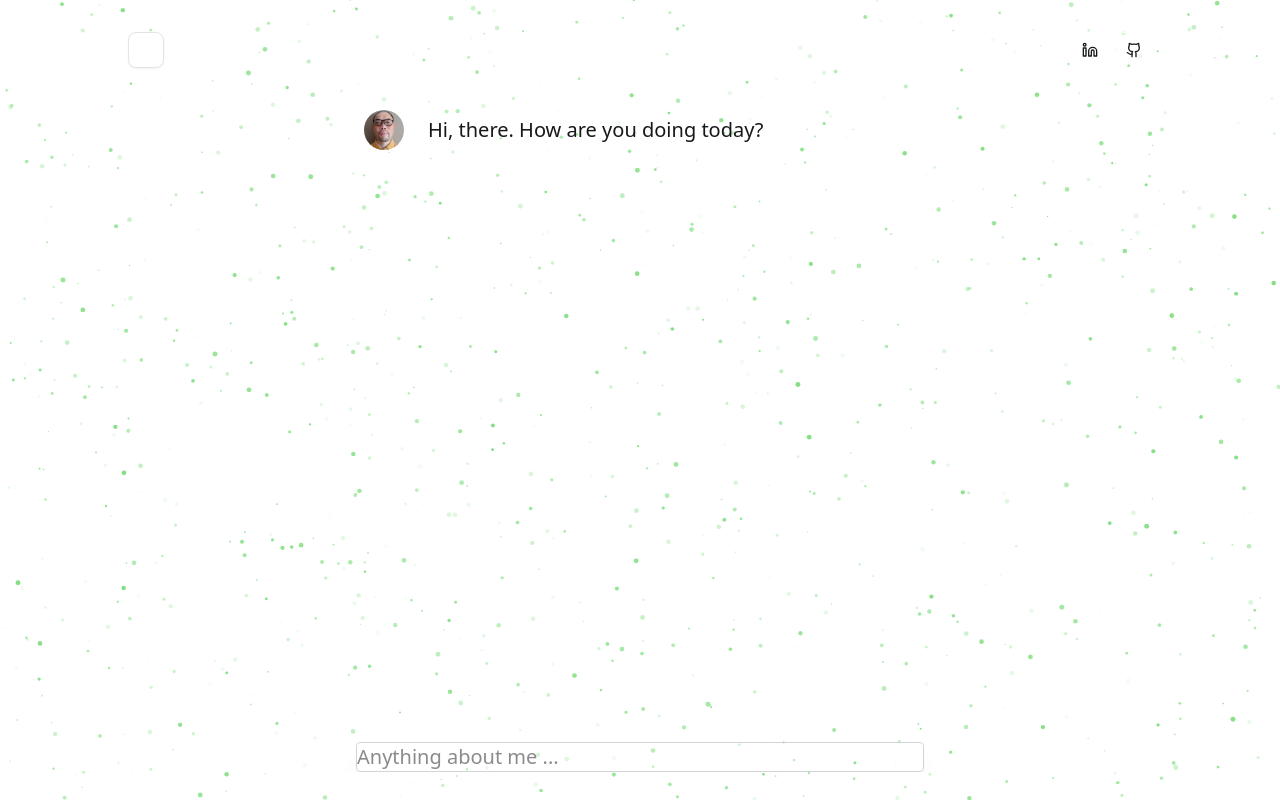
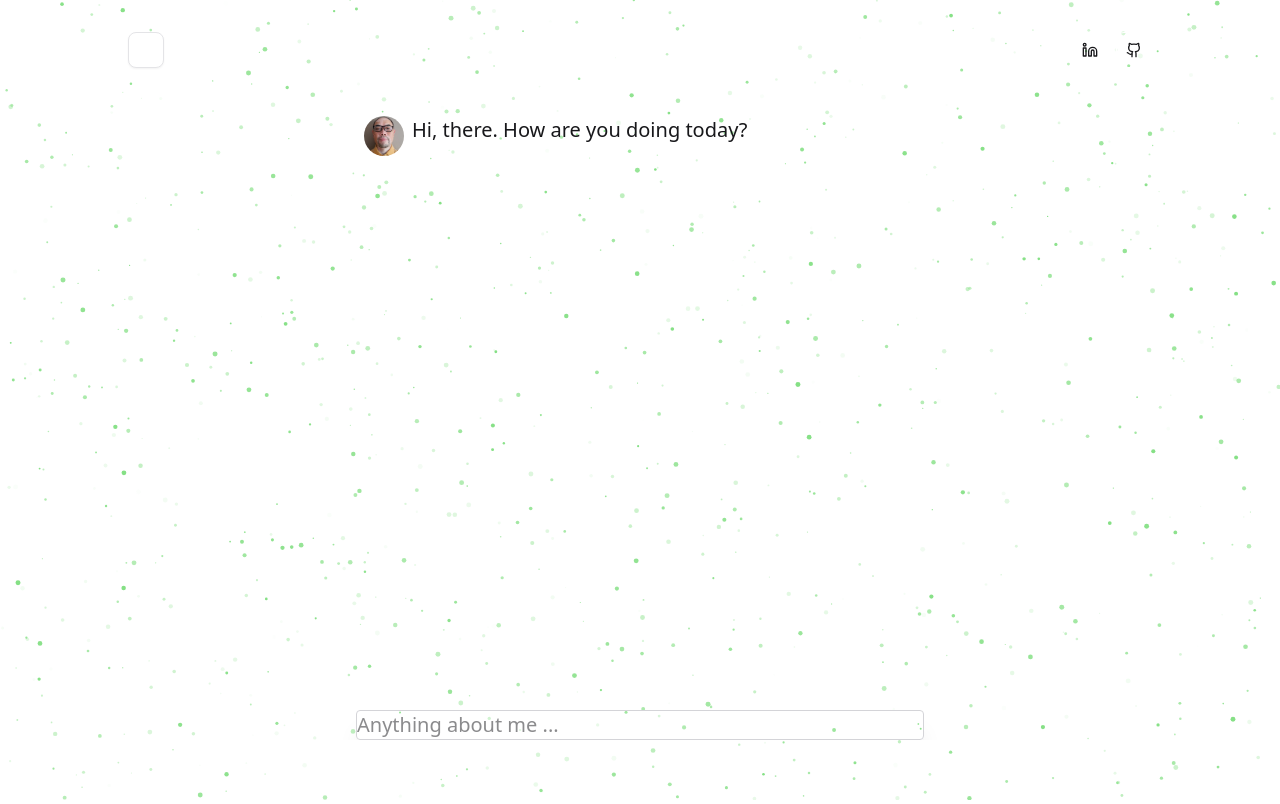
Before and after one commit to alancj731/askme, a Next.js app: page / in a window 1280 px wide. Built offline with nearby package versions, Linux system fonts and the light colour scheme.

Commit message:
temp save

```diff
--- a/src/app/globals.css
+++ b/src/app/globals.css
@@ -57,7 +57,7 @@
   --secondary-foreground: hsl(240, 5.9%, 10%);
   --muted: hsl(240, 4.8%, 95.9%);
   --muted-foreground: hsl(240, 3.8%, 46.1%);
-  --accent: hsl(240, 4.8%, 95.9%);
+  --accent: hsl(240, 19%, 92%);
   --accent-foreground: hsl(240, 5.9%, 10%);
   --destructive: hsl(0, 84.2%, 60.2%);
   --destructive-foreground: hsl(0, 0%, 98%);
@@ -85,7 +85,7 @@
   --secondary-foreground: hsl(0, 0%, 98%);
   --muted: hsl(0, 0%, 15%);
   --muted-foreground: hsl(240, 5%, 64.9%);
-  --accent: hsl(12, 6.5%, 15.1%);
+  --accent: hsl(0, 1%, 19%);
   --accent-foreground: hsl(142, 69%, 42%);
   --destructive: hsl(0, 62.8%, 30.6%);
   --destructive-foreground: hsl(0, 85.7%, 97.3%);
--- a/src/components/chatbox.tsx
+++ b/src/components/chatbox.tsx
@@ -1,6 +1,7 @@
 import Myself from "@/components/myself";
 import { Message, useChat } from "@ai-sdk/react";
-import { useEffect, useState } from "react";
+import { useEffect, useState, useRef } from "react";
+import { User } from "lucide-react";
 
 const initMessage: Message = {
   id: "1",
@@ -23,7 +24,7 @@ export default function ChatBox() {
       const target = initMessage.content;
       const timer = setInterval(() => {
         if (index < target.length) {
-          const current = index
+          const current = index;
           setTypingOutput((prev) => prev + target[current]);
           index++;
         } else {
@@ -50,8 +51,18 @@ export default function ChatBox() {
     handleSubmit(e);
   };
 
+  const messagesEndRef = useRef<HTMLDivElement>(null);
+
+  useEffect(() => {
+    messagesEndRef.current?.scrollIntoView({
+      behavior: 'smooth',
+      block: 'nearest'
+    });
+  }, [messages]);
+
   return (
-    <div className="items-between space-y-2 stretch z-15 flex h-[640px] w-full flex-col justify-between text-xl h-[calc(100vh-8rem)] md:px-10">
+    <div className="overflow-hidden items-between space-y-2 stretch z-15 flex h-[640px] w-full flex-col justify-between text-xl md:px-10">
+
       <div className="md:w-1/2 md:self-center">
         <div className="items-betweeb flex-col">
           {messages.map((m, index) => (
@@ -59,24 +70,30 @@ export default function ChatBox() {
               key={"message-" + index}
               className={`flex ${
                 m.role === "user" ? "justify-end" : "justify-start"
-              } items-center gap-2 p-2`}
+              } items-start gap-2 p-2`}
             >
               {m.role === "assistant" && (
-                <div className="flex items-center">
+                <div className="flex items-center mt-2">
                   <Myself />
                 </div>
               )}
-              <div className="ml-2 p-2">
+              {m.role === "user" && (
+                <div className="flex mt-1 justify-center items-center h-10 w-10 rounded-full bg-accent ">
+                  <User />
+                </div>
+              )}
+              <div className="py-2">
                 {typing && index === typingIndex ? typingOutput : m.content}
               </div>
             </div>
           ))}
+          <div ref={messagesEndRef} />
         </div>
       </div>
 
       <form
         onSubmit={myHandleSubmit}
-        className="flex justify-center overflow-hidden"
+        className="flex justify-center overflow-y-auto"
       >
         <input
           className="z-10 w-full rounded border border-zinc-300 shadow-xl md:w-1/2 dark:border-zinc-800 dark:bg-zinc-900"
```
